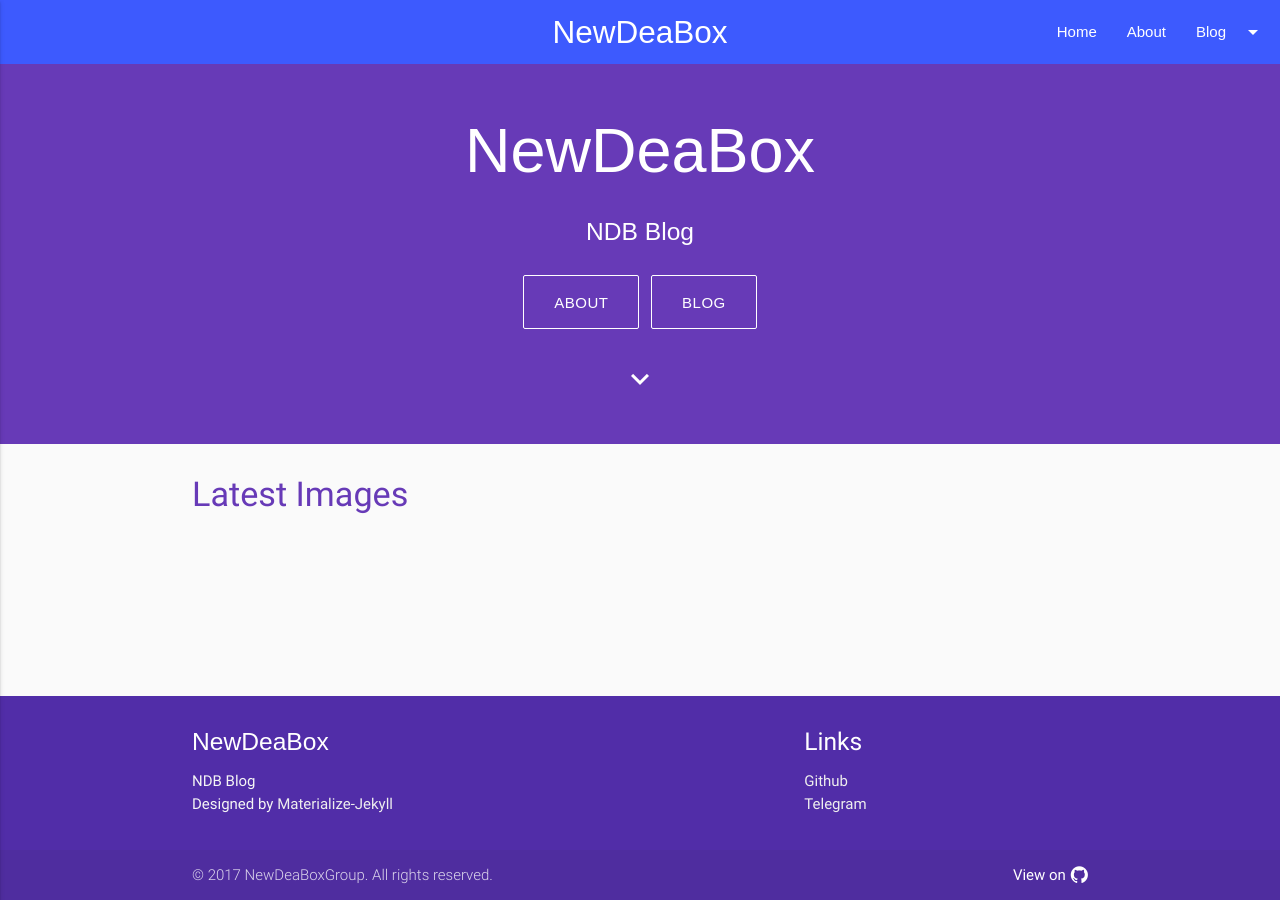
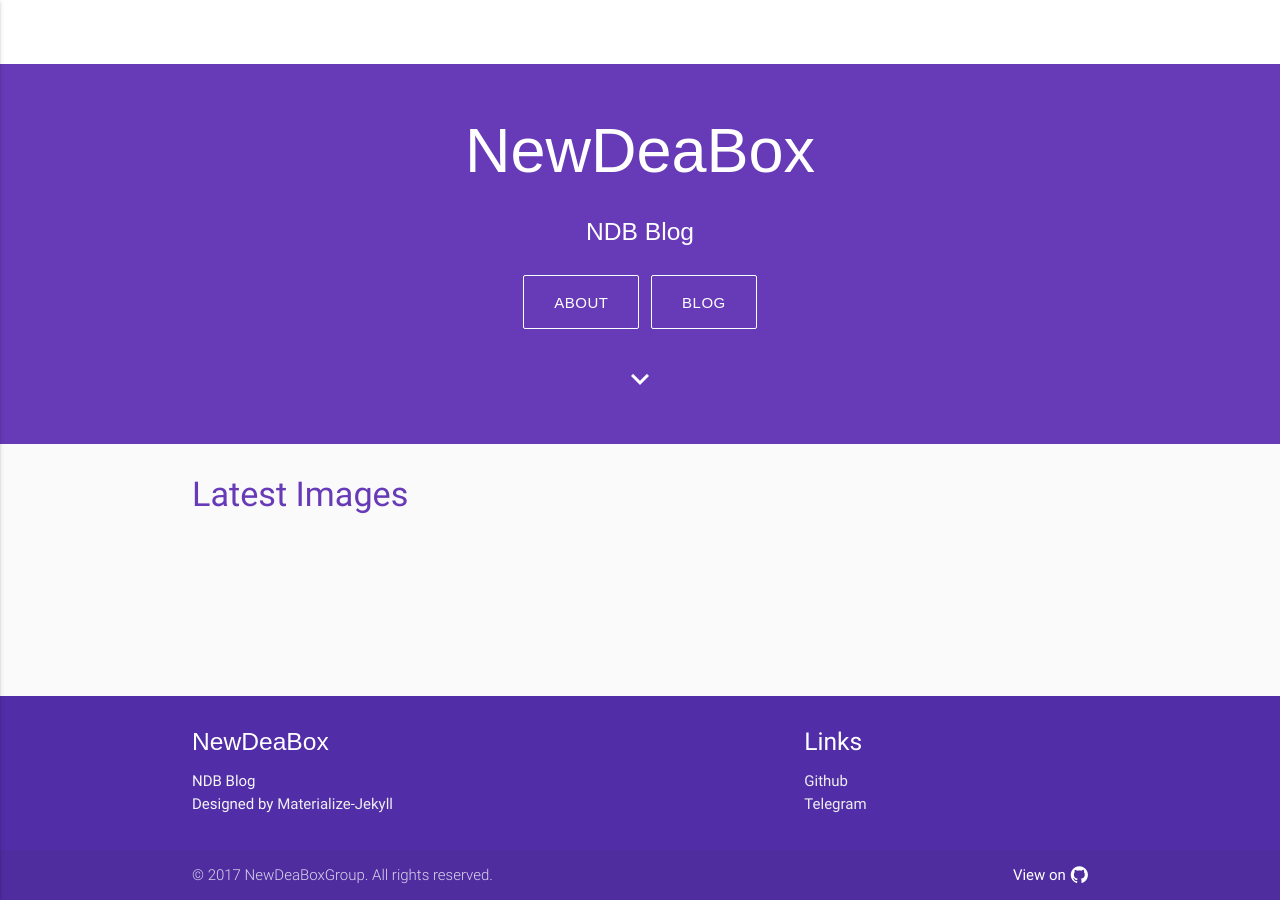
Before and after one commit to NewDeaBoxGroup/NewDeaBoxGroup.github.io, a Jekyll site: the page built from index.html, in a window 1280 px wide. Built offline with Jekyll 4.4.1, drawn with Linux system fonts in a browser that asks for light colours; nearby versions of some CDN libraries; some web fonts are replaced.

Commit message:
Update index.html

```diff
--- a/index.html
+++ b/index.html
@@ -4,7 +4,7 @@
 
 <style type="text/css">
   nav {
-    background-color: #3d5afe;
+    background-color: #fff;
     box-shadow: none;
     color: #fff; }
   nav a { color: #fff; }
```
